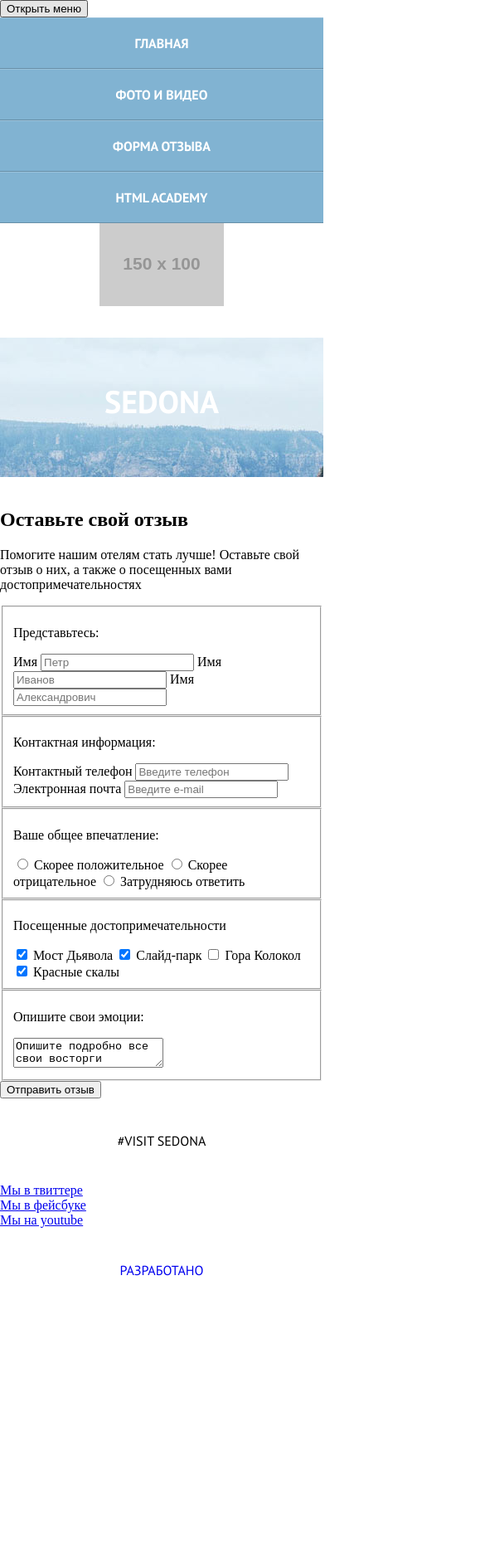
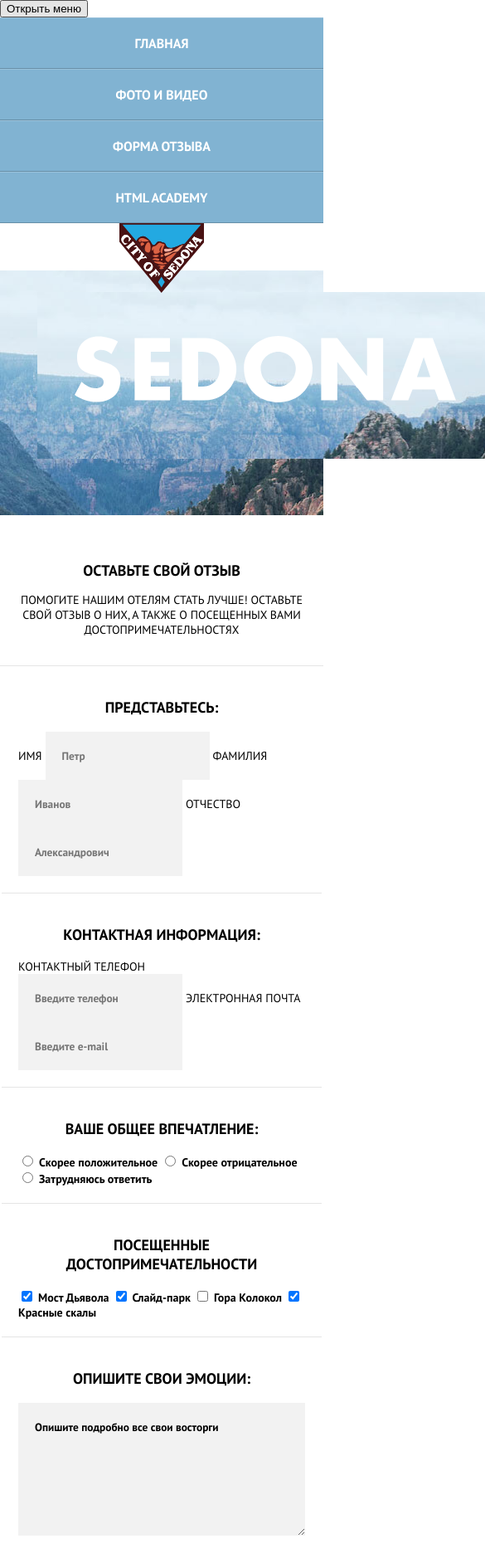
Before and after one commit to acronisv/Template-sedona, a website: page source/form.html in a window 390 px wide. Shown: the top 1878 px of the page at 83% size, 585 px wide, since content can reach past the window. Before the commit the page ends 1582 px from the top, so only its background shows below. Drawn offline with nearby package versions, Linux system fonts and the light colour scheme; files that its build step writes are made by us from their sources; placeholder pictures from the web are drawn by us; files whose address does not match are found by name.

Commit message:
Добавлены стили для photo.html и form.html, добавлены обертки, исправлены имена классов

```diff
--- a/source/form.html
+++ b/source/form.html
@@ -25,46 +25,54 @@
 			</ul>
 		</nav>
 		<a class="page-header__logo" href="#">
-			<img src="http://placehold.it/150x100" alt="Logo">
+			<img src="img/logo-sedona-mobile.svg" alt="Logo">
 		</a>
 	</header>
 	<section class="intro">
 		<h1 class="visually-hidden">Отдых в Седоне</h1>
-		<p class="intro_text">Sedona</p>
+		<img class="intro" src="img/text-sedona.svg">
 	</section>
 	<div class="wrapper">
 		<section class="review">
+			<div class="review__wrapper">
 				<h2 class="review__title">Оставьте свой отзыв</h2>
 				<p class="review__text">Помогите нашим отелям стать лучше! Оставьте свой отзыв о них, а также о посещенных вами достопримечательностях</p>
+			</div>
 			<form class="review__form" action="https://echo.htmlacademy.ru" method="post">
-				<fieldset class="review__introduce">
-					<p>Представьтесь:</p>
+				<fieldset class="review__section review__section--introduce">
+					<div class="review__form-wrapper">
+						<p class="review__section-title">Представьтесь:</p>
 						<label class="review__label review__label--capitals" for="first-name">Имя</label>
 						<input class="review__input review__input--introduce" type="text" required id="first-name" name="first-name" placeholder="Петр">
-					<label class="review__label review__label--capitals" for="surname">Имя</label>
+						<label class="review__label review__label--capitals" for="surname">Фамилия</label>
 						<input class="review__input review__input--introduce" type="text" required id="surname" name="surname" placeholder="Иванов">
-					<label class="review__label  review__label--capitals" for="middle-name">Имя</label>
+						<label class="review__label  review__label--capitals" for="middle-name">Отчество</label>
 						<input class="review__input review__input--introduce" type="text" id="middle-name" name="middle-name" placeholder="Александрович">
+					</div>
 				</fieldset>
-				<fieldset class="review__contact-info">
-					<p>Контактная информация:</p>
+				<fieldset class="review__section review__section--contact-info">
+					<div class="review__form-wrapper">
+						<p class="review__section-title">Контактная информация:</p>
 						<label class="review__label review__label--capitals" for="phone">Контактный телефон</label>
 						<input class="review__input review__input--contacts" type="tel" required id="phone" name="phone" placeholder="Введите телефон">
 						<label class="review__label review__label--capitals" for="email">Электронная почта</label>
 						<input  class="review__input review__input--contacts" type="email" required id="email" name="email" placeholder="Введите e-mail">
-
+					</div>
 				</fieldset>
-				<fieldset class="review__impression">
-					<p>Ваше общее впечатление:</p>
+				<fieldset class="review__section review__section--impression">
+					<div class="review__form-wrapper">
+						<p class="review__section-title">Ваше общее впечатление:</p>
 						<input class="review__input review__input--impression" type="radio" id="positive" name="positive">
 						<label class="review__label review__label--bold" for="positive">Скорее положительное</label>
 						<input class="review__input review__input--impression" type="radio" id="negative" name="negative">
 						<label class="review__label review__label--bold" for="negative">Скорее отрицательное</label>
 						<input class="review__input review__input--impression" type="radio" id="difficult" name="difficult">
 						<label class="review__label review__label--bold" for="difficult">Затрудняюсь ответить</label>
+					</div>
 				</fieldset>
-				<fieldset class="review__sights">
-					<p>Посещенные достопримечательности</p>
+				<fieldset class="review__section review__section--sights">
+					<div class="review__form-wrapper">
+						<p class="review__section-title">Посещенные достопримечательности</p>
 						<input class="review__input review__input--sights" type="checkbox" checked id="devil-bridge" name="devil-bridge">
 						<label class="review__label review__label--bold" for="devil-bridge">Мост Дьявола</label>
 
@@ -76,12 +84,15 @@
 
 						<input class="review__input review__input--sights" type="checkbox" checked id="red-rock" name="red-rock">
 						<label class="review__label review__label--bold" for="red-rock">Красные скалы</label>
+					</div>
 				</fieldset>
-				<fieldset class="review__emotions">
-					<p>Опишите свои эмоции:</p>
+				<fieldset class="review__section review__section--emotions">
+					<div class="review__form-wrapper">
+						<p class="review__section-title">Опишите свои эмоции:</p>
 						<textarea name="emotions">Опишите подробно все свои восторги</textarea>
+					</div>
 				</fieldset>
-				<input type="submit" value="Отправить отзыв">
+				<input class="review__btn-submit" type="submit" value="Отправить отзыв">
 			</form>
 		</section>
 	</div>
@@ -94,5 +105,12 @@
 		</ul>
 		<a class="page-footer__copyright" href="https://htmlacademy.ru/">Разработано</a>
 	</footer>
+	<!-- <div class="popup">
+		<div class="popup__failure">
+			<div class="popup__title">Что-то пошло не так!</div>
+			<div class="popup__text">Проверьте поля, выделенные красным, скорее всего вы забыли их заполнить</div>
+			<button></button>
+		</div>
+	</div> -->
 </body>
 </html>
--- /dev/null
+++ b/source/sass/about.scss
@@ -0,0 +1,18 @@
+.about__title{
+	font-size: 18px;
+	@include uppercase-centered;
+	font-family:PTSans-Bold;
+}
+.about__text{
+	font-size: 14px;
+	@include uppercase-centered;
+	font-family:PTSans-Regular;
+}
+.about__pics {
+	margin:0;
+	padding:0;
+	text-decoration: none;
+}
+.about__wrapper{
+	padding:40px 20px 30px;
+}
--- a/source/sass/greeting.scss
+++ b/source/sass/greeting.scss
@@ -2,12 +2,13 @@
 	background-image: url('../img/bg-back-mobile@1x.jpg');
 	background-repeat: no-repeat;
 	background-size: cover;
-	padding-top:90px;
-	padding-bottom:90px;
+	padding:90px 20px;
 	margin-top:-27px;
 }
 .greeting__text{
 	display:block;
+	width: 100%;
+	height:auto;
 	margin:0 auto;
 }
 .visually-hidden{
--- a/source/sass/intro.scss
+++ b/source/sass/intro.scss
@@ -1,12 +1,13 @@
 .intro{
 	background-image: url("../img/bg-back-mobile@1x.jpg");
 	background-repeat: no-repeat;
-
+	display: block;
+	padding: 53px 45px 68px;
+	margin-top: -27px;
 }
-.intro_text{
-	font-size: 38px;
-	color:#fff;
-	padding:52px 0 67px 0;
-	@include uppercase-centered;
-	font-family:PTSans-Bold;
+.intro__img{
+	display: block;
+	width: 100%;
+	height:auto;
+	margin: 0 auto;
 }
--- /dev/null
+++ b/source/sass/media-posts.scss
@@ -0,0 +1,26 @@
+.media-posts__wrapper{
+	padding:22px 20px;
+}
+.media-posts__item{
+	border-top:1px solid #e5e5e5;
+	border-bottom:1px solid #e5e5e5;
+}
+.media-posts__title{
+	font-size: 14px;
+	text-transform: uppercase;
+	font-family:PTSans-Bold;
+}
+.media-posts__text{
+	font-size: 14px;
+	font-family:PTSans-Regular;
+}
+
+.media-posts__count{
+	font-family:PTSans-Bold;
+}
+
+.media-posts__img{
+	display: block;
+	width:100%;
+	height:auto;
+}
--- a/source/sass/page-footer.scss
+++ b/source/sass/page-footer.scss
@@ -2,7 +2,7 @@
 	margin-top:41px;
 	margin-bottom:41px;
 	@include uppercase-centered;
-	font-family: PTSans-Regular;
+	font-family: PTSans-Bold;
 }
 .page-footer__links{
 	padding:0;
--- /dev/null
+++ b/source/sass/review.scss
@@ -0,0 +1,68 @@
+.review__title{
+	font-size: 18px;
+	@include uppercase-centered;
+	font-family:PTSans-Bold;
+}
+.review__text{
+	font-size: 14px;
+	font-family:PTSans-Regular;
+	@include uppercase-centered;
+}
+.review__wrapper{
+	padding:40px 20px 20px;
+	border-bottom:1px solid #e5e5e5;
+}
+.review__section{
+	border:0;
+	border-bottom:1px solid #e5e5e5;
+	padding:20px;
+	&:last-of-type{
+	//&:last-child почему не работает?
+		border:none;
+	}
+}
+// .review__form-wrapper{
+// 	padding:20px;
+// }
+.review__section-title{
+	font-size: 18px;
+	@include uppercase-centered;
+	font-family:PTSans-Bold;
+}
+.review__label--capitals{
+	font-size: 14px;
+	font-family:PTSans-Regular;
+	text-transform: uppercase;
+}
+.review__label--bold{
+	font-size: 14px;
+	font-family:PTSans-Bold;
+}
+.review__input{
+	background:#f2f2f2;
+	font-family:PTSans-Bold;
+	padding:20px;
+	border:none;
+	box-sizing:border-box;
+}
+.review__section--emotions textarea{
+	background:#f2f2f2;
+	height:160px;
+	width:100%;
+	padding:20px;
+	border:none;
+	box-sizing:border-box;
+	font-family:PTSans-Bold;
+}
+.review__btn-submit{
+	background: $main-color;
+	display: block;
+	margin: 50px auto;
+	padding: 21px 47px;
+	font-size: 21px;
+	color:#fff;
+	font-family: PTSans-Bold;
+	@include uppercase-centered;
+	text-decoration: none;
+	border:none;
+}
--- a/source/sass/style.scss
+++ b/source/sass/style.scss
@@ -7,3 +7,7 @@
 @import "location.scss";
 @import "page-footer.scss";
 @import "intro.scss";
+@import "about.scss";
+@import "media-posts.scss";
+@import "think-about.scss";
+@import "review.scss";
--- /dev/null
+++ b/source/sass/think-about.scss
@@ -0,0 +1,12 @@
+.think-about__title{
+	font-size: 18px;
+	@include uppercase-centered;
+	font-family:PTSans-Bold;
+}
+.think-about__text{
+	font-size: 14px;
+	font-family:PTSans-Regular;
+}
+.think-about__wrapper{
+	padding: 33px 20px 40px;
+}
```
Also changed, not shown: source/photo.html (+14 -2 lines). Lines whose indentation alone changed are shown as unchanged.
